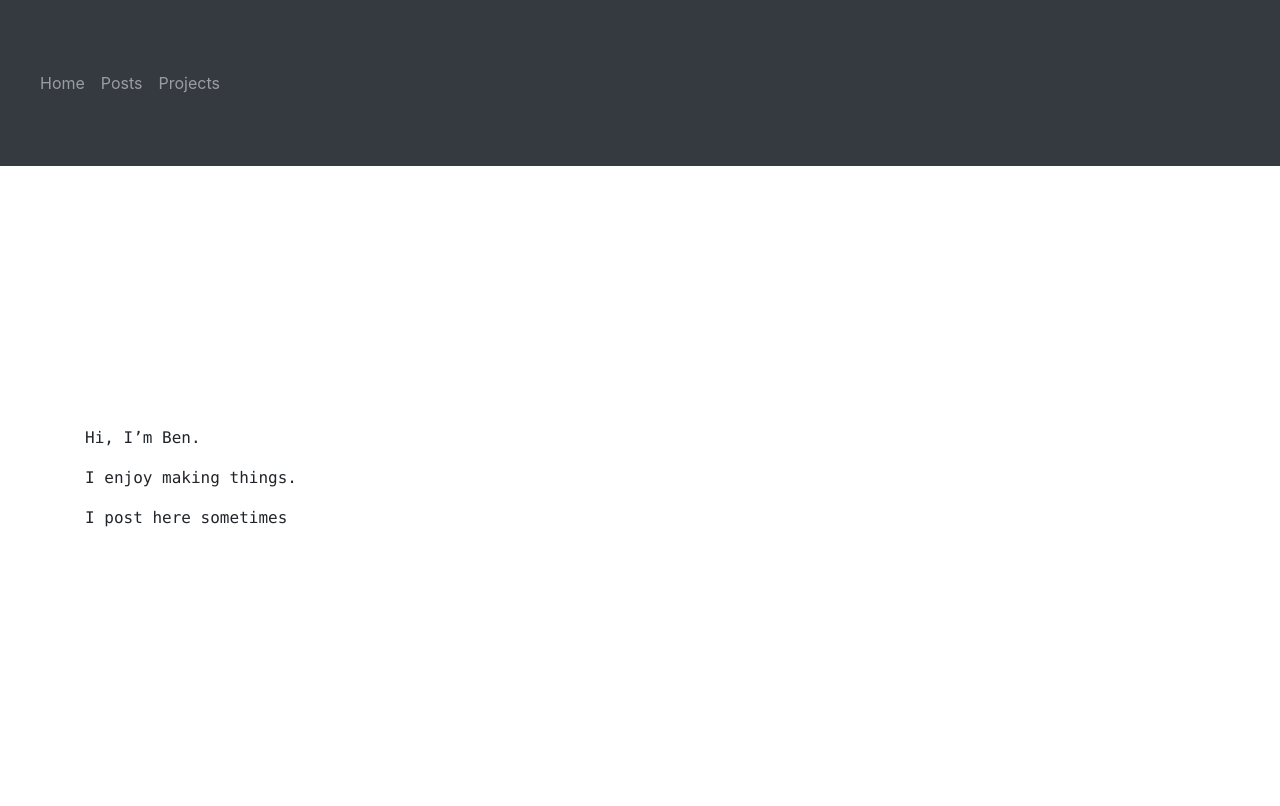
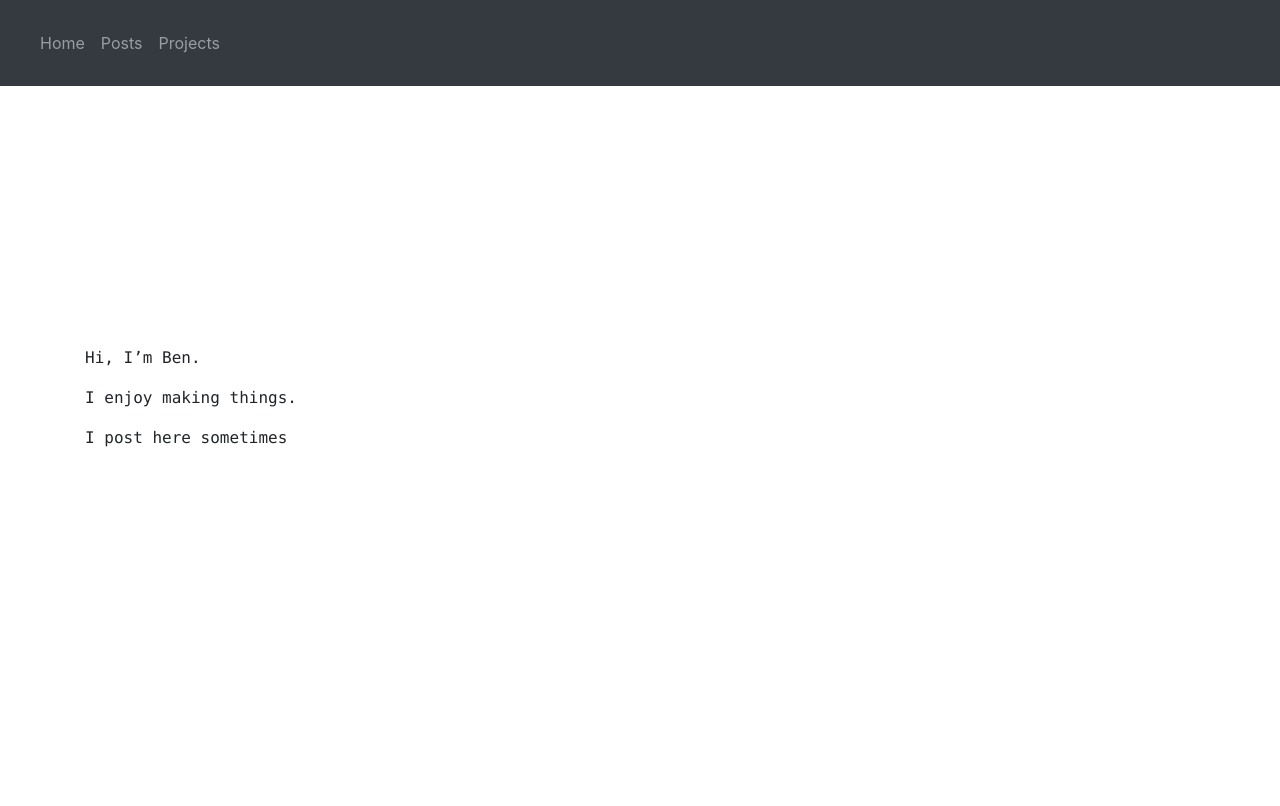
Before and after one commit to Brimbles/BenRimigtonWebsiteProject, a Django app: page / in a window 1280 px wide. After the commit the page ends 447 px from the top, so only its background shows below. Run offline with Django 3.2, Linux system fonts and the light colour scheme; data that the repository does not hold is empty; some libraries are stand-ins or nearby versions.

```diff
--- a/static/css/base.css
+++ b/static/css/base.css
@@ -17,10 +17,13 @@ Charcoal
 */
 
 
+
+
+
 .navbar-brand,
 .navbar-nav li a {
-    line-height: 150px;
-    height: 150px;
+    line-height: 70px;
+    height: 70px;
     padding-top: 0;
 }
 
@@ -77,9 +80,11 @@ html, body {
 } */
 
 /* show border around full height container */
-.h-100 {
-  /* border: 1px dotted #cc2222; */
+/*.h-100 {
+  border: 1px dotted #cc2222;
 }
+*/
+
 
 body {
 
```
